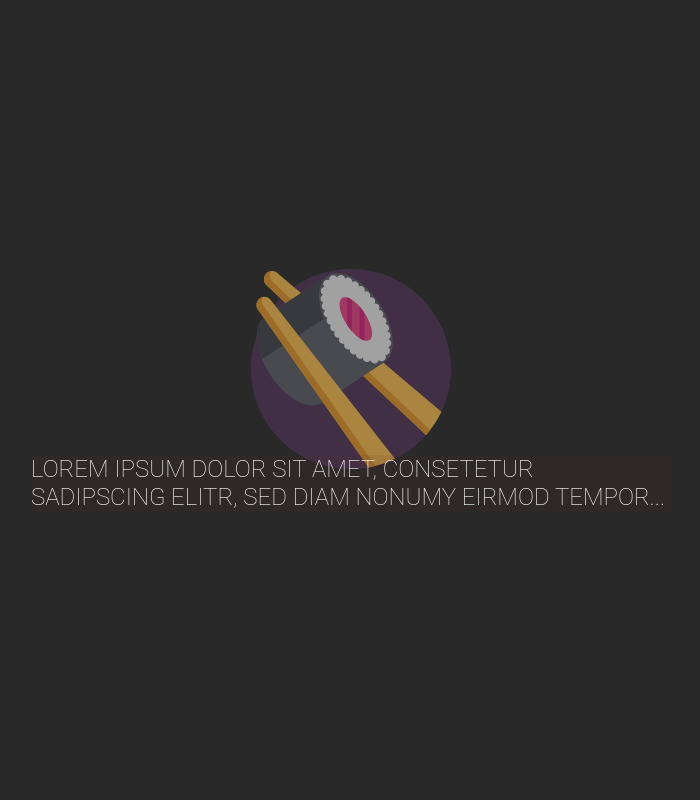
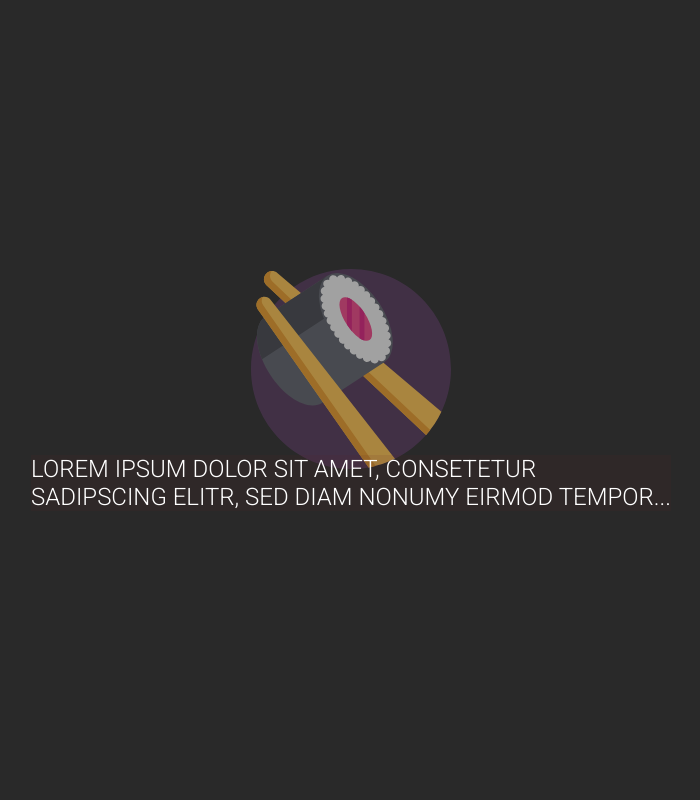
Before and after one commit to mplaszczymaka/menu-assistant, a Django app: page / in a window 1280 px wide. Shown: the whole page, without its empty margins (289-989 px from the left). Run offline with Django 3.2, Linux system fonts and the light colour scheme; data that the repository does not hold is empty.

Commit message:
good enough looking index page (with no account opt)

```diff
--- a/menu/templates/menu/index.html
+++ b/menu/templates/menu/index.html
@@ -1,10 +1,12 @@
 {% load static %}
+
 <!DOCTYPE html>
 <html lang="pl">
 <head>
     <meta charset="UTF-8">
     <title>Wybierz menu</title>
 
+    <link href="https://fonts.googleapis.com/css2?family=Roboto:wght@300;400;700&display=swap" rel="stylesheet">
     <link rel="stylesheet" type="text/css" href="{% static 'css/index.css' %}">
 </head>
 <body>
@@ -20,7 +22,7 @@
 
         <nav id="menus-choice">
             {% for menu in menus %}
-                <div class="menus btn">{{ menu }}</div>
+                <div class="menus-btn btn">{{ menu }}</div>
             {% endfor %}
         </nav>
     </div>
--- a/static/css/index.css
+++ b/static/css/index.css
@@ -7,7 +7,7 @@ body {
     background-color: #292929;
     font-size: 16px;
     color: #802C2C;
-    font-family: Roboto;
+    font-family: 'Roboto', sans-serif;
 }
 
 .container {
@@ -17,10 +17,13 @@ body {
     height: 100vh;
 }
 
+
+/* buttons */
 .btn {
     border: 1px rgba(128, 44, 44, 0.12) solid;
     border-radius: 4px;
     font-size: 1.4rem;
+    font-weight: 300;
     color: #ffffff;
 }
 
@@ -30,17 +33,18 @@ body {
 
 
 /* index page */
-#account-opt {
 
-}
+/* #account-opt {
 
+} */
 
+/* logo and description in the center of index */
 #main-logo {
     position: absolute;
     left: 50%;
     top: 50%;
     transform: translate(-50%, -50%);
-    font-weight: 200;
+    font-weight: 300;
     text-transform: uppercase;
     font-size: 1.5rem;
 }
@@ -61,10 +65,18 @@ body {
 }
 
 
-#menus-choice btn {
+/* buttons of menu choice */
+#menus-choice {
     position: relative;
-    display: ;
-    float: left;
-    bottom: 10%;
 
+    display: flex;
+    top: 90%;
+    flex-direction: row;
+    justify-content: space-evenly;
+    width: 100%;
 }
+
+.menus-btn {
+    min-width: 150px;
+    text-align: center;
+}
```
